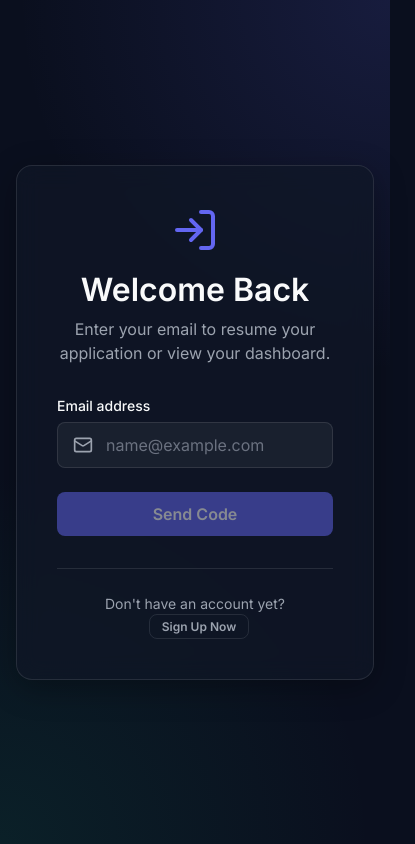
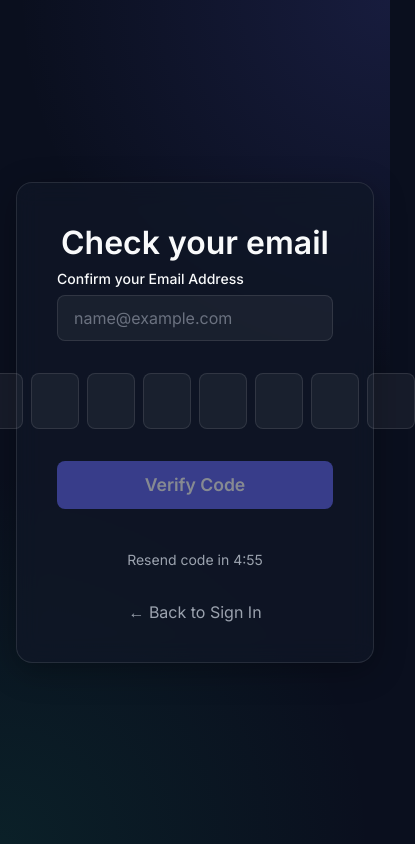
Before and after one commit to kush1722/Driver-Onboarding, a React (Vite) app: page /verify-otp in a window 390 px wide. Before the commit this address led to /signin. Shown: the whole page, 415 px wide, since content can reach past the window. Built offline with nearby package versions, Linux system fonts and the light colour scheme; no server answers.

Commit message:
Fix mobile UX for jumping between email app and browser

```diff
--- a/src/pages/OtpVerify.jsx
+++ b/src/pages/OtpVerify.jsx
@@ -5,9 +5,10 @@ import { supabase } from '../lib/supabaseClient';
 export default function OtpVerify() {
   const location = useLocation();
   const navigate = useNavigate();
-  const email = location.state?.email;
+  const initialEmail = location.state?.email || '';
   const fullName = location.state?.fullName;
 
+  const [email, setEmail] = useState(initialEmail);
   const [otp, setOtp] = useState(['', '', '', '', '', '', '', '']);
   const [loading, setLoading] = useState(false);
   const [error, setError] = useState(null);
@@ -15,11 +16,8 @@ export default function OtpVerify() {
   const inputRefs = useRef([]);
 
   useEffect(() => {
-    if (!email) {
-      navigate('/signin');
-      return;
-    }
-
+    // We no longer kick them out if there's no email.
+    // They can manually enter it if they lost their session!
     const timer = setInterval(() => {
       setCountdown((prev) => (prev > 0 ? prev - 1 : 0));
     }, 1000);
@@ -58,6 +56,9 @@ export default function OtpVerify() {
   };
 
   const verifyCode = async (codeStr) => {
+    if (!email) {
+      return setError("Please enter your email address above first.");
+    }
     setLoading(true);
     setError(null);
     try {
@@ -104,6 +105,7 @@ export default function OtpVerify() {
 
   const handleResend = async () => {
     if (countdown > 0) return;
+    if (!email) return setError("Please enter your email address to request a code.");
 
     setLoading(true);
     try {
@@ -127,10 +129,25 @@ export default function OtpVerify() {
     <div className="auth-container">
       <div className="glass-panel auth-card">
         <h1>Check your email</h1>
-        <p className="subtitle">
-          We sent an 8-digit verification code to<br/>
-          <strong style={{ color: 'var(--text-primary)' }}>{email}</strong>
-        </p>
+
+        {!initialEmail ? (
+          <div className="form-group" style={{ textAlign: 'left', marginBottom: '2rem' }}>
+            <label>Confirm your Email Address</label>
+            <input
+              type="email"
+              value={email}
+              onChange={(e) => setEmail(e.target.value)}
+              placeholder="name@example.com"
+              required
+              style={{ width: '100%' }}
+            />
+          </div>
+        ) : (
+          <p className="subtitle">
+            We sent an 8-digit verification code to<br/>
+            <strong style={{ color: 'var(--text-primary)' }}>{email}</strong>
+          </p>
+        )}
 
         <div style={{ display: 'flex', gap: '0.5rem', justifyContent: 'center', marginBottom: '2rem' }}>
           {otp.map((digit, index) => (
--- a/src/pages/SignIn.jsx
+++ b/src/pages/SignIn.jsx
@@ -233,6 +233,17 @@ export default function SignIn() {
               <strong>Testing Notice:</strong> Because this app uses a free-tier database, we are limited to sending a few emails per hour. The system has automatically unlocked a bypass for you to continue testing without needing an email.
             </p>
           )}
+
+          <div style={{ marginTop: '1.5rem', textAlign: 'center' }}>
+            <button
+              type="button"
+              className="text-link"
+              onClick={() => navigate('/otp-verify')}
+              style={{ fontSize: '0.85rem', color: 'var(--text-secondary)' }}
+            >
+              Already have a verification code?
+            </button>
+          </div>
         </div>
       </div>
     </div>
```
